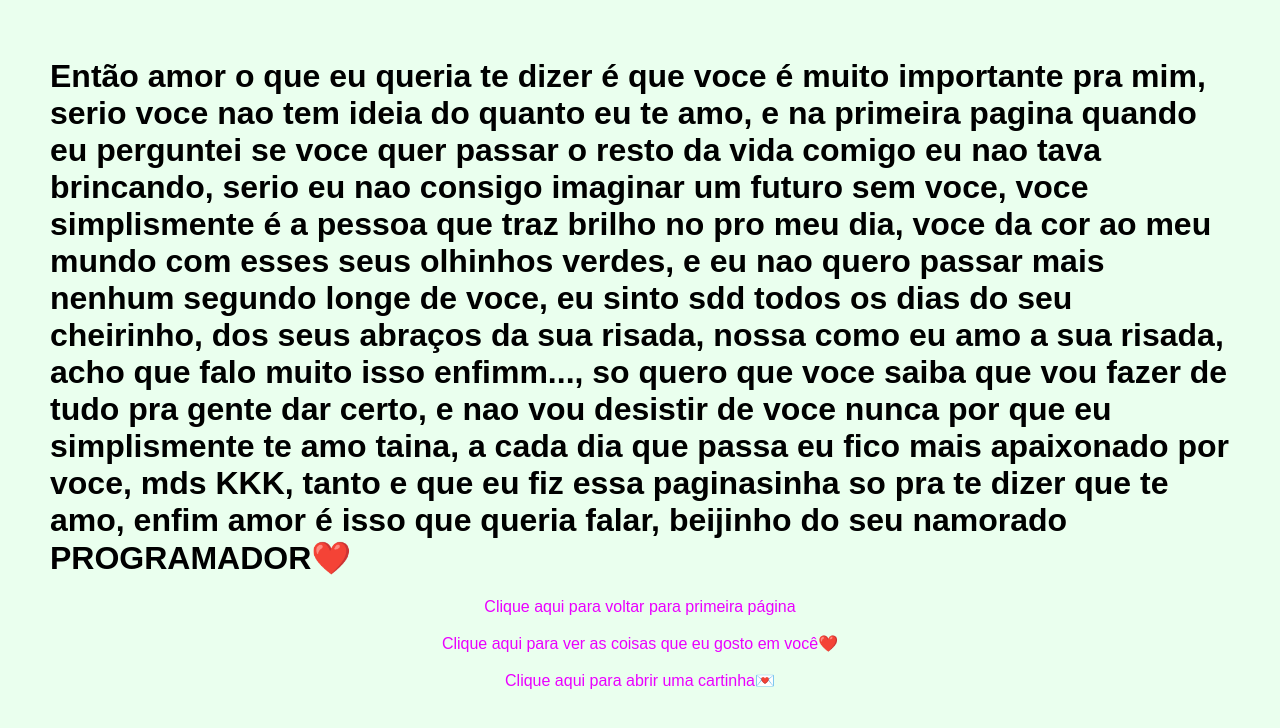
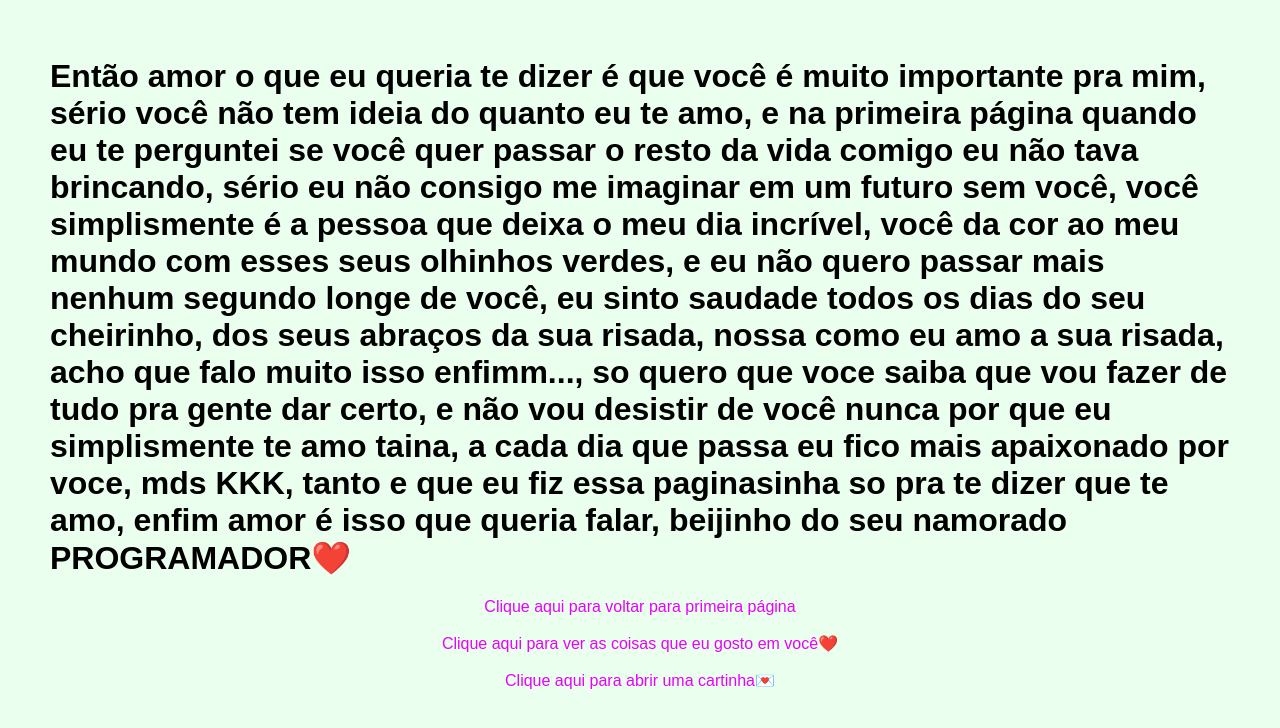
Before and after one commit to vitoraraujo19/denguinh, a plain HTML site: page carta.html in a window 1280 px wide. Shown: the part 136-864 px from the top of the page. Drawn offline with Linux system fonts and the light colour scheme.

Commit message:
Update carta.html

```diff
--- a/carta.html
+++ b/carta.html
@@ -37,9 +37,9 @@ body {
 <h1>carta aberta pro meu denguinho❤️</h1>
 <br>
 
-<h1>Então amor o que eu queria te dizer é que voce é muito importante pra mim, serio voce nao tem ideia do quanto eu te amo, e na primeira pagina quando eu perguntei
-se voce quer passar o resto da vida comigo eu nao tava brincando, serio eu nao consigo imaginar um futuro sem voce, voce simplismente é a pessoa que traz brilho no pro meu dia, voce da cor ao meu mundo com esses seus olhinhos verdes, e eu nao quero passar mais nenhum segundo longe de voce, eu sinto sdd
-todos os dias do seu cheirinho, dos seus abraços da sua risada, nossa como eu amo a sua risada, acho que falo muito isso enfimm..., so quero que voce saiba que vou fazer de tudo pra gente dar certo, e nao vou desistir de voce nunca por que eu simplismente te amo taina, a cada dia que passa eu fico mais apaixonado por voce, mds KKK, tanto e que
+<h1>Então amor o que eu queria te dizer é que você é muito importante pra mim, sério você não tem ideia do quanto eu te amo, e na primeira página quando eu te perguntei
+se você quer passar o resto da vida comigo eu não tava brincando, sério eu não consigo me imaginar em um futuro sem você, você simplismente é a pessoa que deixa o meu dia incrível, você da cor ao meu mundo com esses seus olhinhos verdes, e eu não quero passar mais nenhum segundo longe de você, eu sinto saudade
+todos os dias do seu cheirinho, dos seus abraços da sua risada, nossa como eu amo a sua risada, acho que falo muito isso enfimm..., so quero que voce saiba que vou fazer de tudo pra gente dar certo, e não vou desistir de você nunca por que eu simplismente te amo taina, a cada dia que passa eu fico mais apaixonado por voce, mds KKK, tanto e que
  eu fiz essa paginasinha so pra te dizer que te amo, enfim amor é isso que queria falar, beijinho do seu namorado PROGRAMADOR❤️</h1>
 
     <a href="index.html">Clique aqui para voltar para primeira página</a><br>
```
